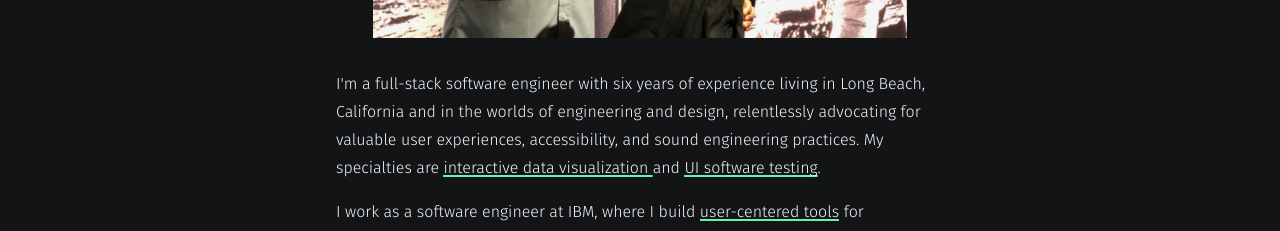
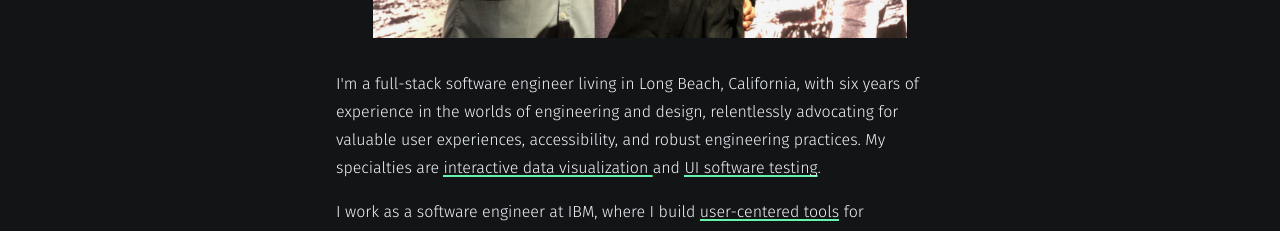
Before and after one commit to diego-codes/diego-codes.github.io, a Next.js app: page /about in a window 1280 px wide. Shown: the part 540-771 px from the top of the page. Built offline with nearby package versions, Linux system fonts and the light colour scheme.

Commit message:
fix: wording

```diff
--- a/pages/about.jsx
+++ b/pages/about.jsx
@@ -12,10 +12,10 @@ export default function AboutPage() {
           images={[`/me-0${Math.floor(Math.random() * 7) + 1}.jpeg`]}
         />
         <p>
-          I&apos;m a full-stack software engineer with six years of experience
-          living in Long Beach, California and in the worlds of engineering and
-          design, relentlessly advocating for valuable user experiences,
-          accessibility, and sound engineering practices. My specialties are{' '}
+          I&apos;m a full-stack software engineer living in Long Beach,
+          California, with six years of experience in the worlds of engineering
+          and design, relentlessly advocating for valuable user experiences,
+          accessibility, and robust engineering practices. My specialties are{' '}
           <Link href="/projects/bigfix-alluvial" passHref>
             <StyledLink>interactive data visualization </StyledLink>
           </Link>{' '}
```
